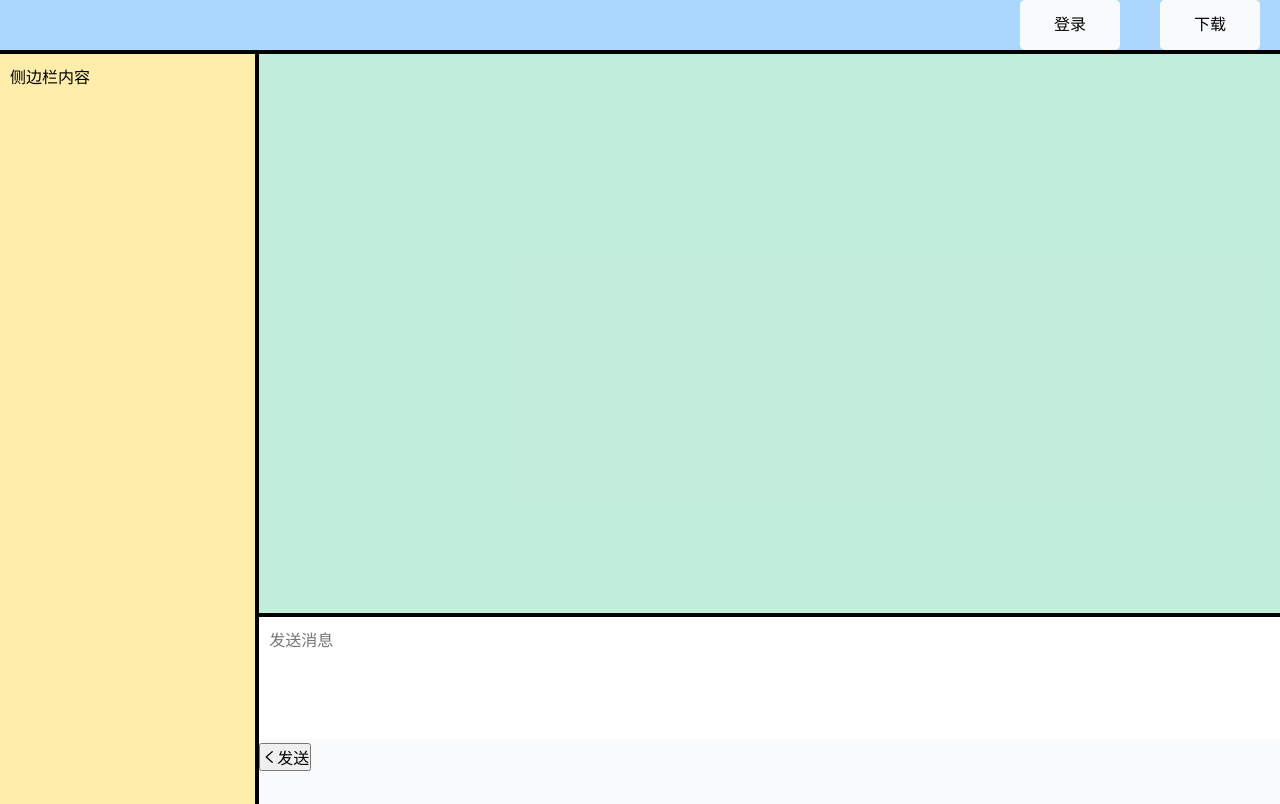
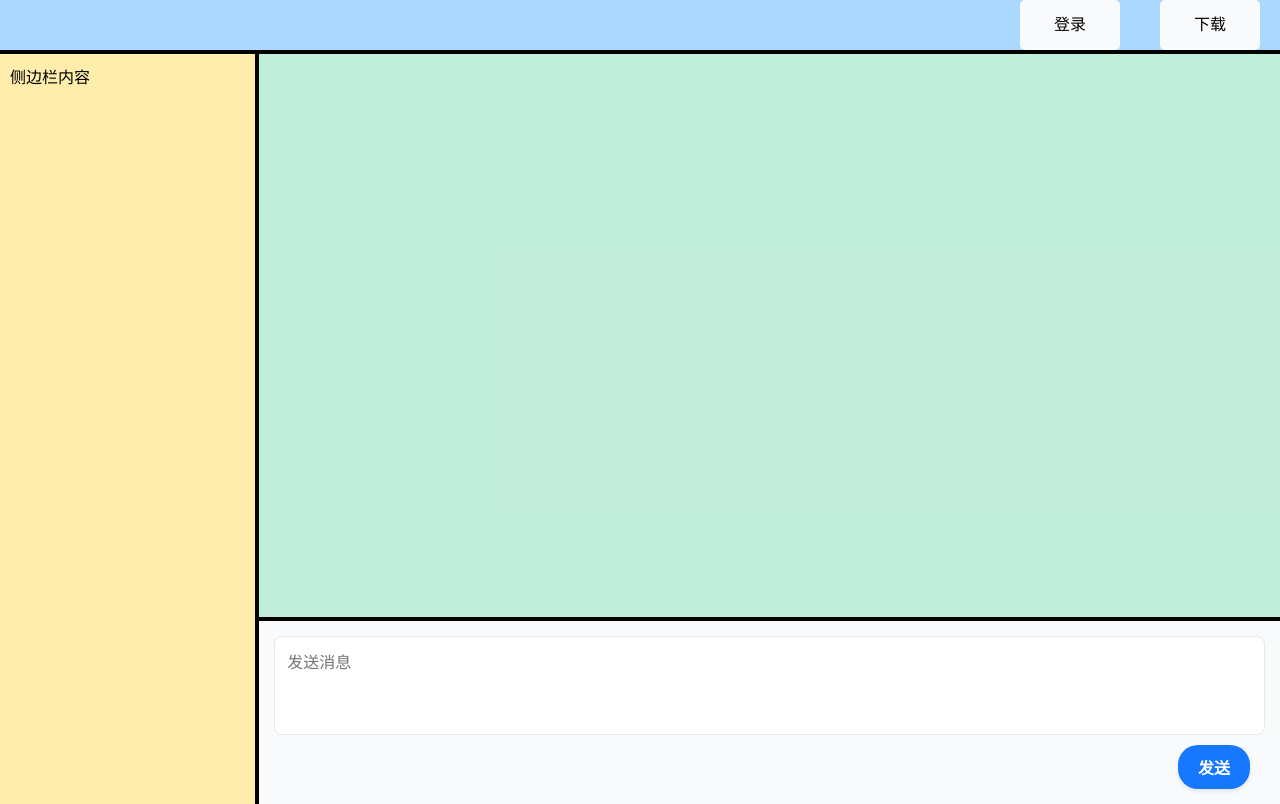
Before and after one commit to sihan9873/ai-chatbox, a React (Vite) app: page / in a window 1280 px wide. Built offline with nearby package versions, Linux system fonts and the light colour scheme.

Commit message:
beautify input

```diff
--- a/src/assets/css/base.css
+++ b/src/assets/css/base.css
@@ -113,22 +113,28 @@
 .chat-box .input-box {
   width: 100%;
   height: 25%;
-  /* 占据20%高度 */
   background-color: #f9fafc;
   border-top: 4px solid black;
+  display: flex;
+  flex-direction: column;
+  padding: 15px;
+  box-sizing: border-box;
 }
 
 .input-box textarea {
-  outline: none;
-  border-color: transparent;
-  padding-top: 0%;
-  padding-left: 0%;
   width: 100%;
-  height: 60%;
-  border: none;
+  flex: 1;
+  border: 1px solid #e8e8e8;
+  border-radius: 8px;
   outline: none;
   resize: none;
   font-size: 16px;
-  padding-left: 10px;
-  padding-top: 10px;
+  padding: 12px;
+  margin-bottom: 10px;
+  box-sizing: border-box;
+  transition: border-color 0.3s ease;
 }
+
+.input-box textarea:focus {
+  border-color: #1677ff;
+}
--- a/src/assets/css/msg.css
+++ b/src/assets/css/msg.css
@@ -39,13 +39,30 @@
 }
 
 .send-btn {
-  display: flex;
-  justify-content: right;
-  align-items: center;
-  /* margin-left: auto; */
+  display: block;
+  margin-left: auto;
   margin-right: 15px;
-  font-size: 24px;
-  color: black;
+  padding: 10px 20px;
+  background-color: #1677ff;
+  color: white;
+  border: none;
+  border-radius: 20px;
+  font-size: 16px;
+  font-weight: bold;
+  cursor: pointer;
+  transition: all 0.3s ease;
+  box-shadow: 0 2px 4px rgba(0, 0, 0, 0.1);
+}
+
+.send-btn:hover {
+  background-color: #4096ff;
+  transform: translateY(-1px);
+  box-shadow: 0 4px 8px rgba(0, 0, 0, 0.15);
+}
+
+.send-btn:active {
+  transform: translateY(0);
+  box-shadow: 0 2px 4px rgba(0, 0, 0, 0.1);
 }
 
 /* 消息状态样式 */
--- a/src/components/ChatInput.jsx
+++ b/src/components/ChatInput.jsx
@@ -28,7 +28,7 @@ const ChatInput = ({ onSend }) => {
         onChange={(e) => setMessageText(e.target.value)}
         onKeyPress={handleKeyPress}
       />
-      <button className="iconfont icon-arrow-left-bold send-btn" onClick={handleSend}>
+      <button className="send-btn" onClick={handleSend}>
         发送
       </button>
     </div>
```
